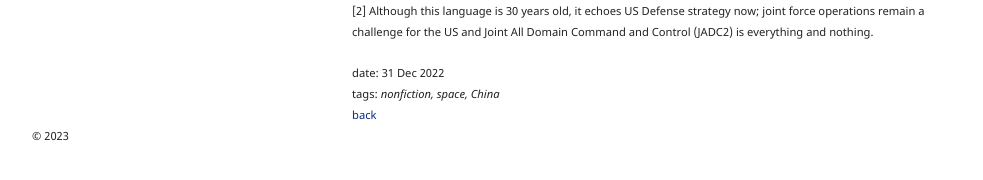
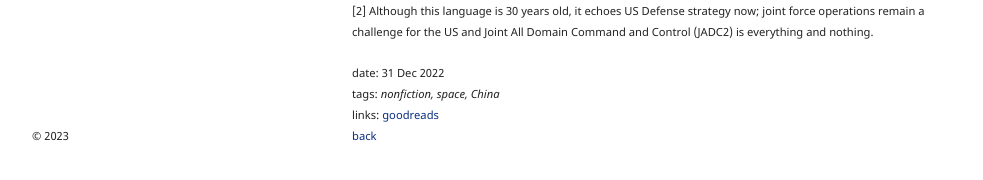
Before and after one commit to gordonhart/kinetic.reviews, a Jekyll site: the page built from _posts/2022-12-31-active-defense.md, in a window 1280 px wide and 900 px high, scrolled down 1587 px. Shown: the part 705-885 px from the top of the window, without its empty margins (148-1131 px from the left). Built offline with Jekyll 4.4.1, drawn with Linux system fonts in a browser that asks for light colours; the repository's description, which GitHub fills in, is left out.

Commit message:
Add Active Defense Goodreads link

```diff
--- a/_posts/2022-12-31-active-defense.md
+++ b/_posts/2022-12-31-active-defense.md
@@ -7,6 +7,9 @@ tags:
   - nonfiction
   - space
   - China
+links:
+  - name: goodreads
+    url: https://www.goodreads.com/review/show/2797865995
 redirect_from: /posts/2022-12-31-active-defense
 ---
 
```
